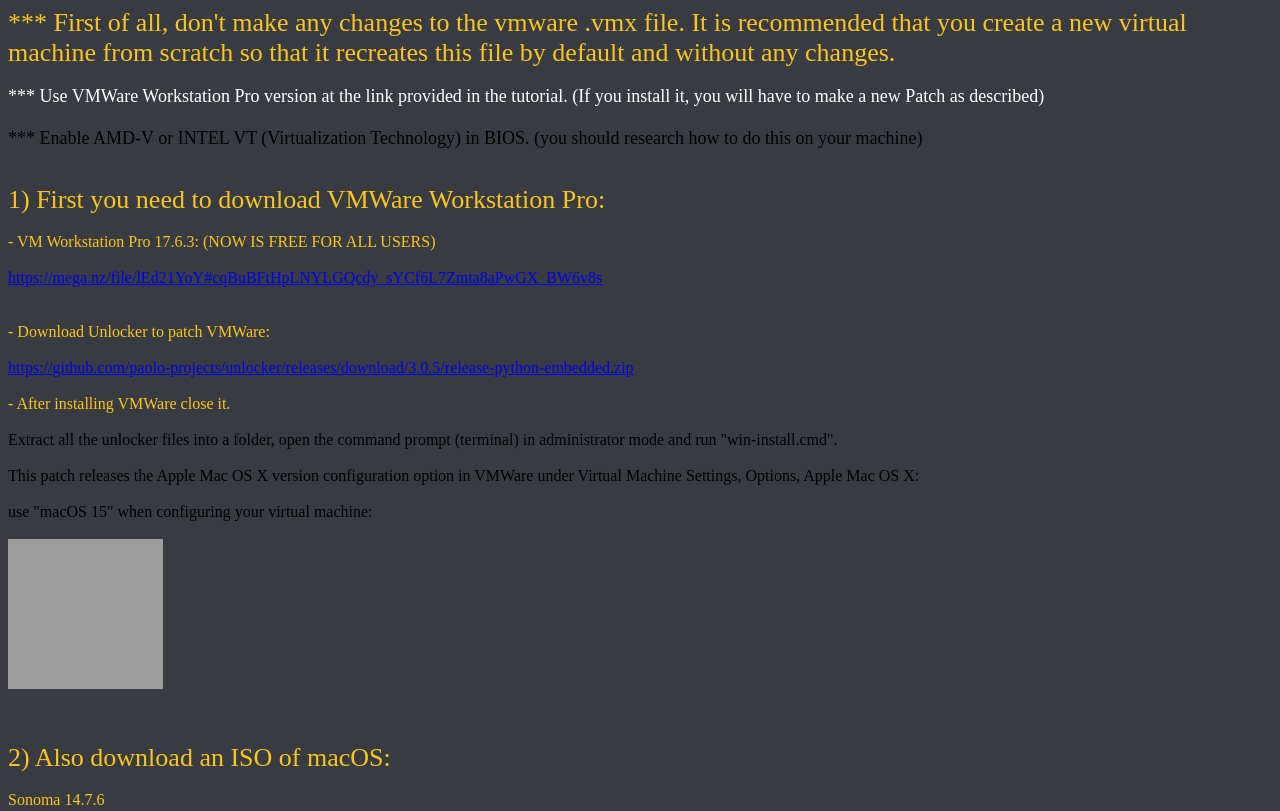
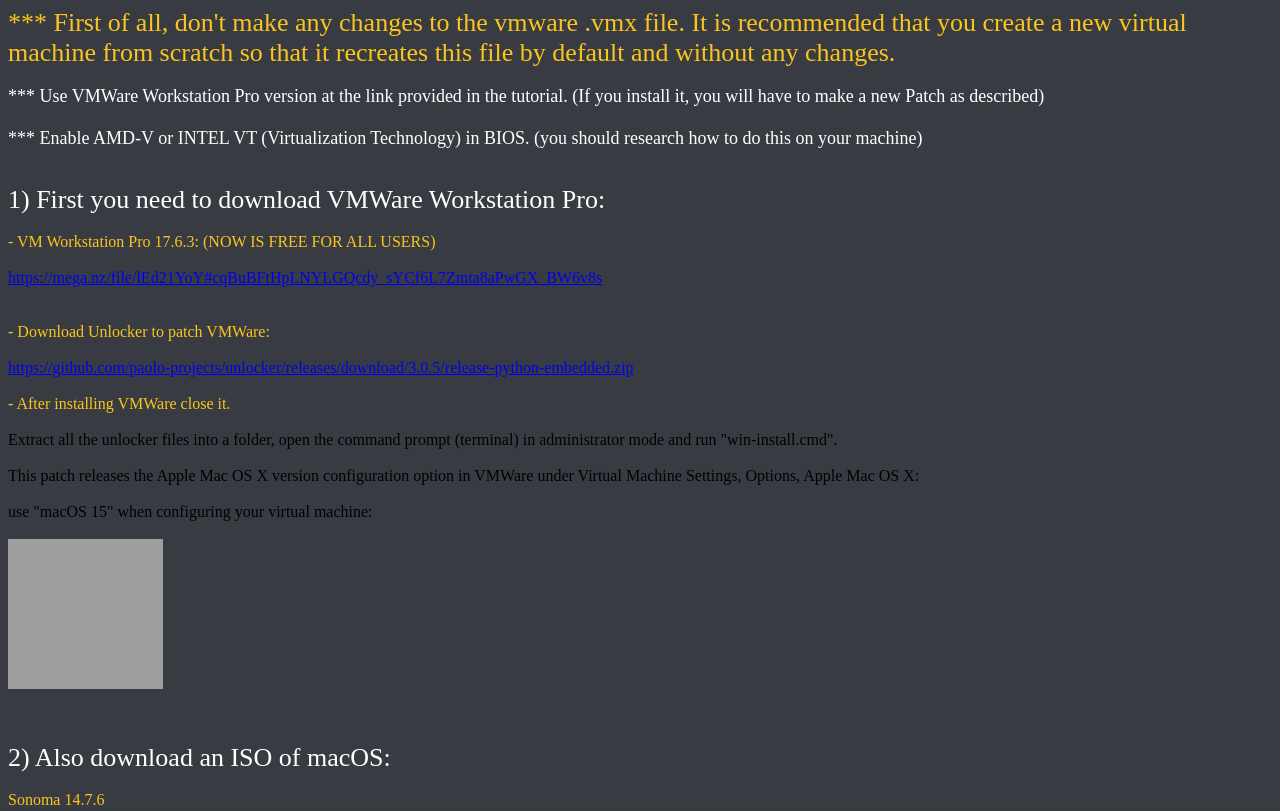
Before and after one commit to Miygteet/macos-vm, a plain HTML site: page index.html in a window 1280 px wide. Shown: the top 811 px of the page. Drawn offline with Linux system fonts and the light colour scheme; grey boxes are pictures that could not be loaded.

Commit message:
Add white color to span elements

```diff
--- a/style.css
+++ b/style.css
@@ -5,3 +5,7 @@
 .bbWrapper {
   background-color: #383c42;
 }
+
+span {
+  color: #ffffff;
+}
```
